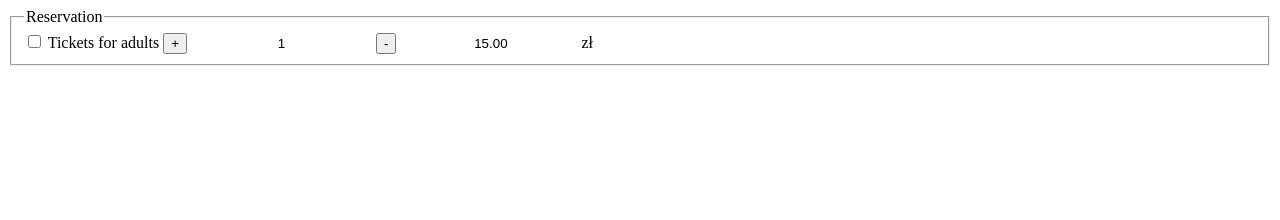
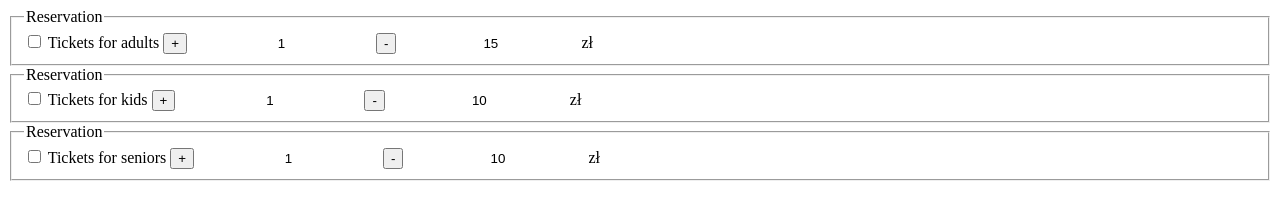
Before and after one commit to slwkrupa/ticketsProject, a plain HTML site: page index.html in a window 1280 px wide. Drawn offline with Linux system fonts and the light colour scheme.

Commit message:
add new update

```diff
--- a/index.html
+++ b/index.html
@@ -12,10 +12,28 @@
             <legend>Reservation</legend>
             <input type="checkbox" name="chcbox" value="checkbox" id="ckb1">
             Tickets for adults
-            <input type="button" name="btn" value="+" id="btn1" onClick="processingData('dod', 'txt1', 'txt2', '15.00')">
-            <input type="text" name="txt" value="1" id="txt1" readOnly>
-            <input type="button" name="btn" value="-" id="btn1" onClick="processingData('od', 'txt1', 'txt2', '15.00')">
-            <input type="text" name="txt" value="15.00" id="txt2" readOnly>zł
+            <input type="button" name="btn" value="+" id="btn1" onClick="processingData('add', 'v1', 'vs1', '15.00')">
+            <input type="text" name="txt" value="1" id="v1" readOnly>
+            <input type="button" name="btn" value="-" id="btn1" onClick="processingData('sub', 'v1', 'vs1', '15.00')">
+            <input type="text" name="txt" value="15" id="vs1" readOnly>zł
+        </fieldset>
+        <fieldset>
+            <legend>Reservation</legend>
+            <input type="checkbox" name="chcbox" value="checkbox" id="ckb1">
+            Tickets for kids
+            <input type="button" name="btn" value="+" id="btn2" onClick="processingData('add', 'v2', 'vs2', '10.00')">
+            <input type="text" name="txt" value="1" id="v2" readOnly>
+            <input type="button" name="btn" value="-" id="btn2" onClick="processingData('sub', 'v2', 'vs2', '10.00')">
+            <input type="text" name="txt" value="10" id="vs2" readOnly>zł
+        </fieldset>
+        <fieldset>
+            <legend>Reservation</legend>
+            <input type="checkbox" name="chcbox" value="checkbox" id="ckb1">
+            Tickets for seniors
+            <input type="button" name="btn" value="+" id="btn3" onClick="processingData('add', 'v3', 'vs3', '12.00')">
+            <input type="text" name="txt" value="1" id="v3" readOnly>
+            <input type="button" name="btn" value="-" id="btn3" onClick="processingData('sub', 'v3', 'vs3', '12.00')">
+            <input type="text" name="txt" value="10" id="vs3" readOnly>zł
         </fieldset>
     </form>
 </div>
--- a/script.js
+++ b/script.js
@@ -1,12 +1,26 @@
-function processingData(op, ticketNumber, ticketValue, price){
+function processingData(op, ticketNumber, ticketValue, price){ //op-operator
 
     var tkn = document.getElementById(ticketNumber).value; //tkn - ticketnumber
     var tkv = document.getElementById(ticketValue).value;  //tkv - ticketvalue
 
-    if(op=='dod'){
-        tkn++;
-        document.getElementById(ticketNumber).value = tkn;
-        tkv = parseFloat(price*tkn);
-        document.getElementById(ticketValue).value = tkv;
+    if(op=='add'){
+        if(tkn<10){
+            tkn++;
+            document.getElementById(ticketNumber).value = tkn;
+            tkv = parseFloat(price*tkn);
+            document.getElementById(ticketValue).value = tkv;
+        }else{
+            button.disabled="disabled";
+        }
+    }
+    else if(op=='sub'){
+        if(tkn>=1){
+            tkn--;
+            document.getElementById(ticketNumber).value = tkn;
+            tkv = parseFloat(price*tkn);
+            document.getElementById(ticketValue).value = tkv;
+        }else{
+            button.disabled="disabled";
+        }
     }
 }
```
